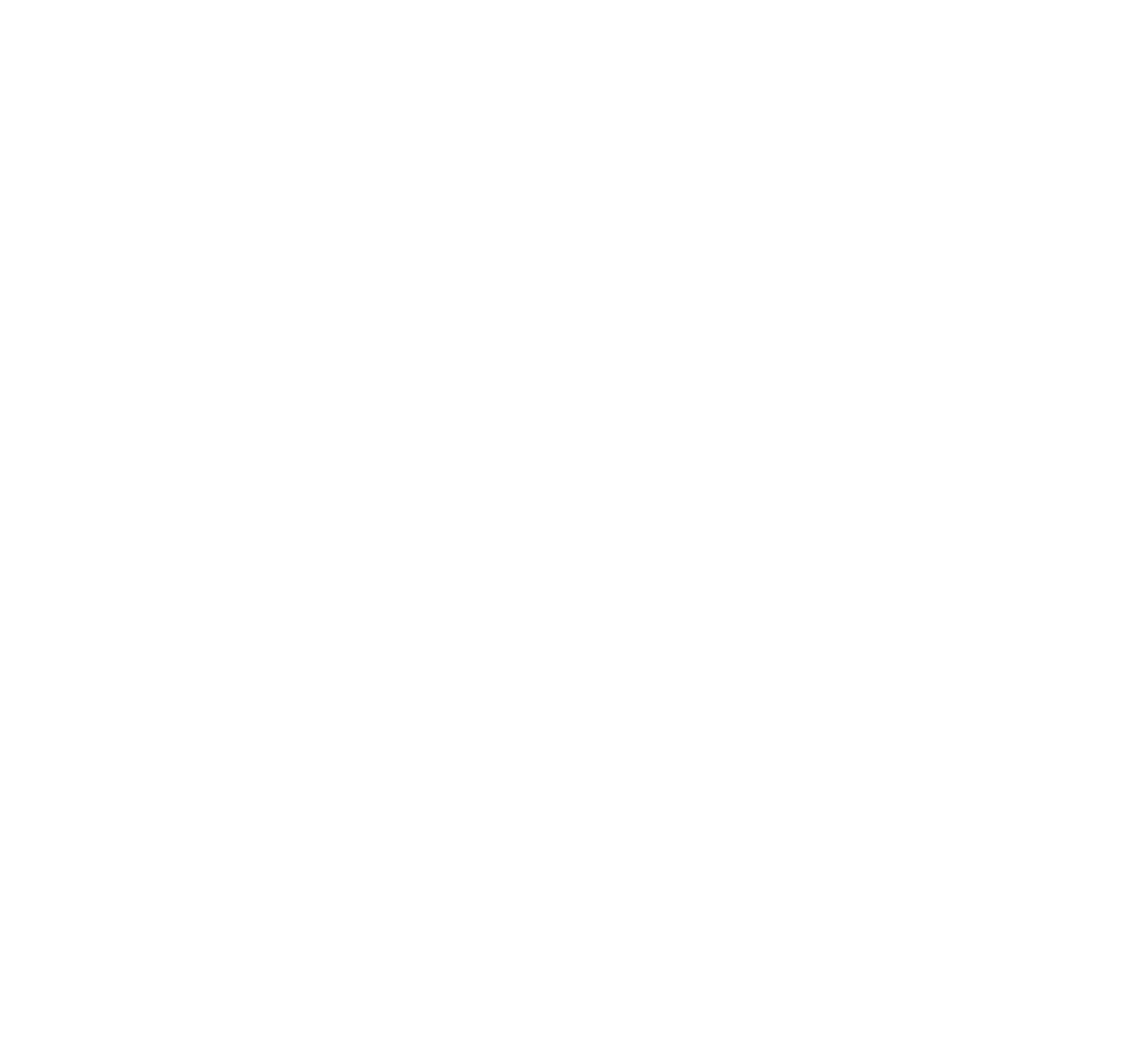
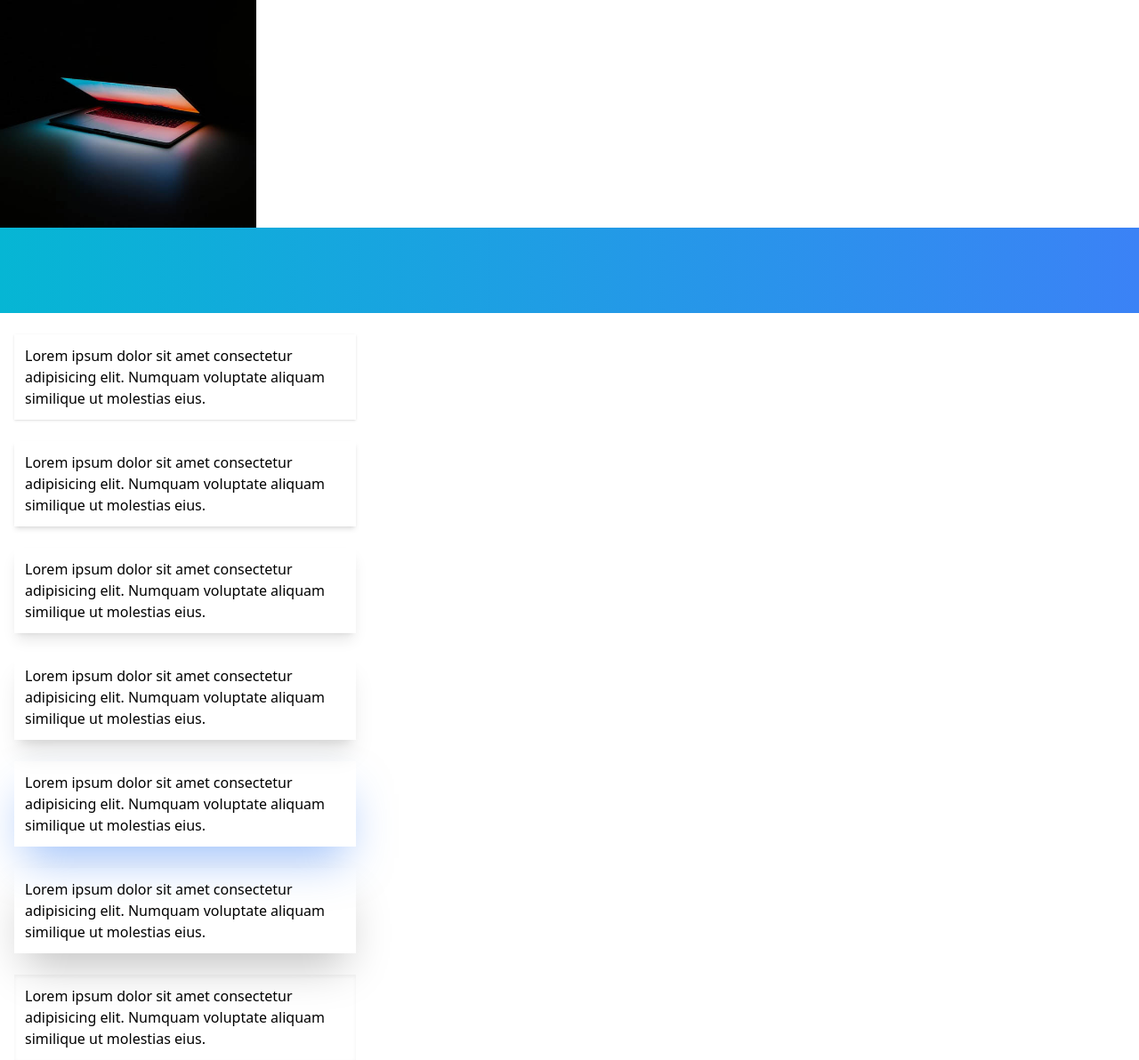
Before and after one commit to zackscovitch01/tailwind-sandbox-starter, a plain HTML site: page 07-backgrounds-shadows/index.html in a window 1280 px wide. Shown: the whole page at 89% size. Before the commit the page ends 800 px from the top, so only its background shows below. Drawn offline with nearby package versions, Linux system fonts and the light colour scheme.

```diff
--- a/07-backgrounds-shadows/index.html
+++ b/07-backgrounds-shadows/index.html
@@ -9,10 +9,43 @@
   </head>
   <body>
     <!-- Background Classes -->
+    <div
+      class="h-64 w-72 bg-no-repeat bg-cover bg-center"
+      style="background-image: url('../assets/img/img1.jpg')"
+    ></div>
 
     <!-- Gradients -->
+    <div class="h-24 bg-gradient-to-r from-cyan-500 to-blue-500"></div>
 
     <!-- Shadows -->
+    <div class="w-96 mt-6 ml-4 p-3 shadow">
+      Lorem ipsum dolor sit amet consectetur adipisicing elit. Numquam voluptate
+      aliquam similique ut molestias eius.
+    </div>
+    <div class="w-96 mt-6 ml-4 p-3 shadow-md">
+      Lorem ipsum dolor sit amet consectetur adipisicing elit. Numquam voluptate
+      aliquam similique ut molestias eius.
+    </div>
+    <div class="w-96 mt-6 ml-4 p-3 shadow-lg">
+      Lorem ipsum dolor sit amet consectetur adipisicing elit. Numquam voluptate
+      aliquam similique ut molestias eius.
+    </div>
+    <div class="w-96 mt-6 ml-4 p-3 shadow-xl">
+      Lorem ipsum dolor sit amet consectetur adipisicing elit. Numquam voluptate
+      aliquam similique ut molestias eius.
+    </div>
+    <div class="w-96 mt-6 ml-4 p-3 shadow-2xl shadow-blue-500/50">
+      Lorem ipsum dolor sit amet consectetur adipisicing elit. Numquam voluptate
+      aliquam similique ut molestias eius.
+    </div>
+    <div class="w-96 mt-6 ml-4 p-3 shadow-2xl">
+      Lorem ipsum dolor sit amet consectetur adipisicing elit. Numquam voluptate
+      aliquam similique ut molestias eius.
+    </div>
+    <div class="w-96 mt-6 ml-4 p-3 shadow-inner">
+      Lorem ipsum dolor sit amet consectetur adipisicing elit. Numquam voluptate
+      aliquam similique ut molestias eius.
+    </div>
 
     <!-- Mix Blend -->
   </body>
```
Also changed, not shown: 08-borders/index.html (+4 -0 lines), 09-filters/index.html (+18 -1 lines).
